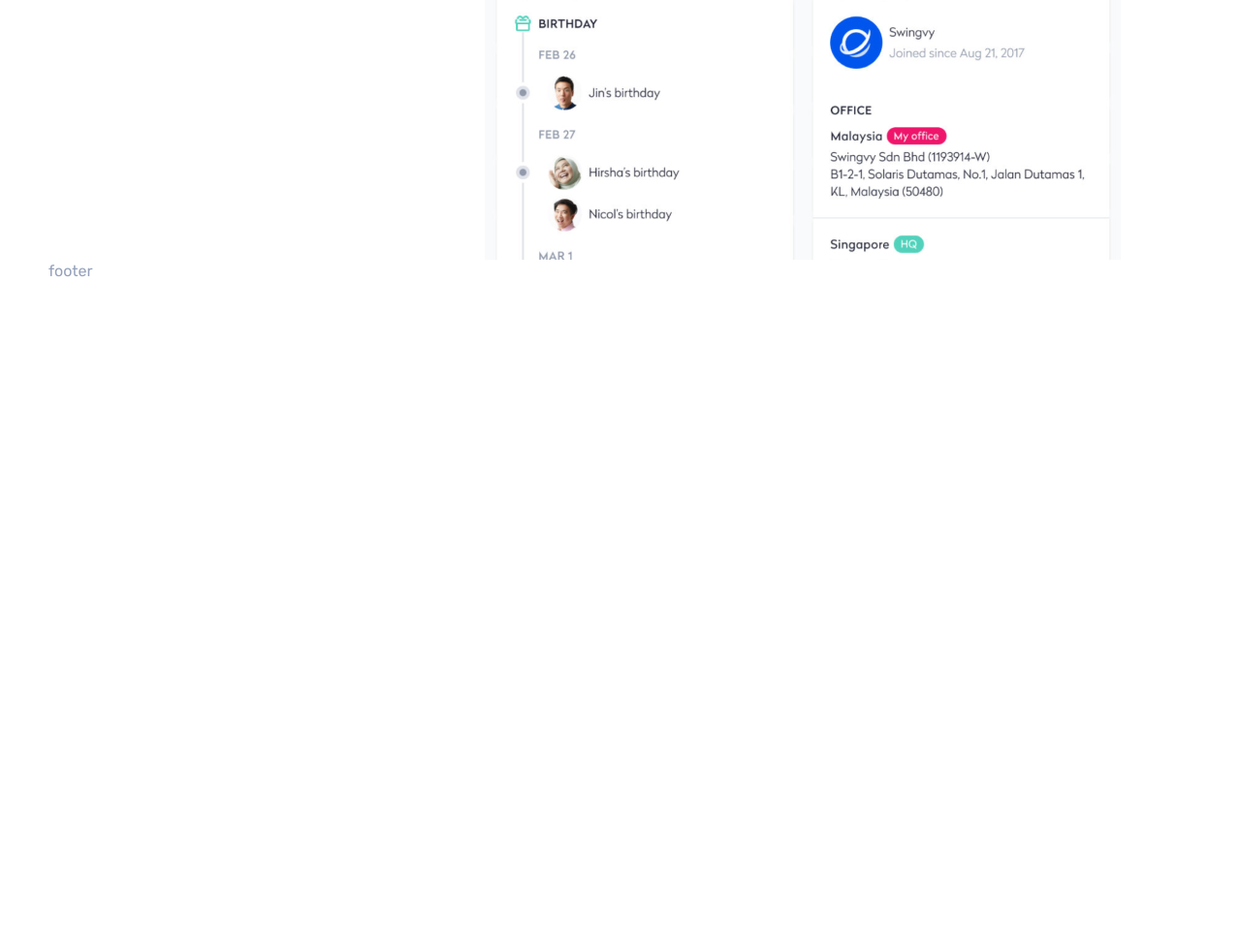
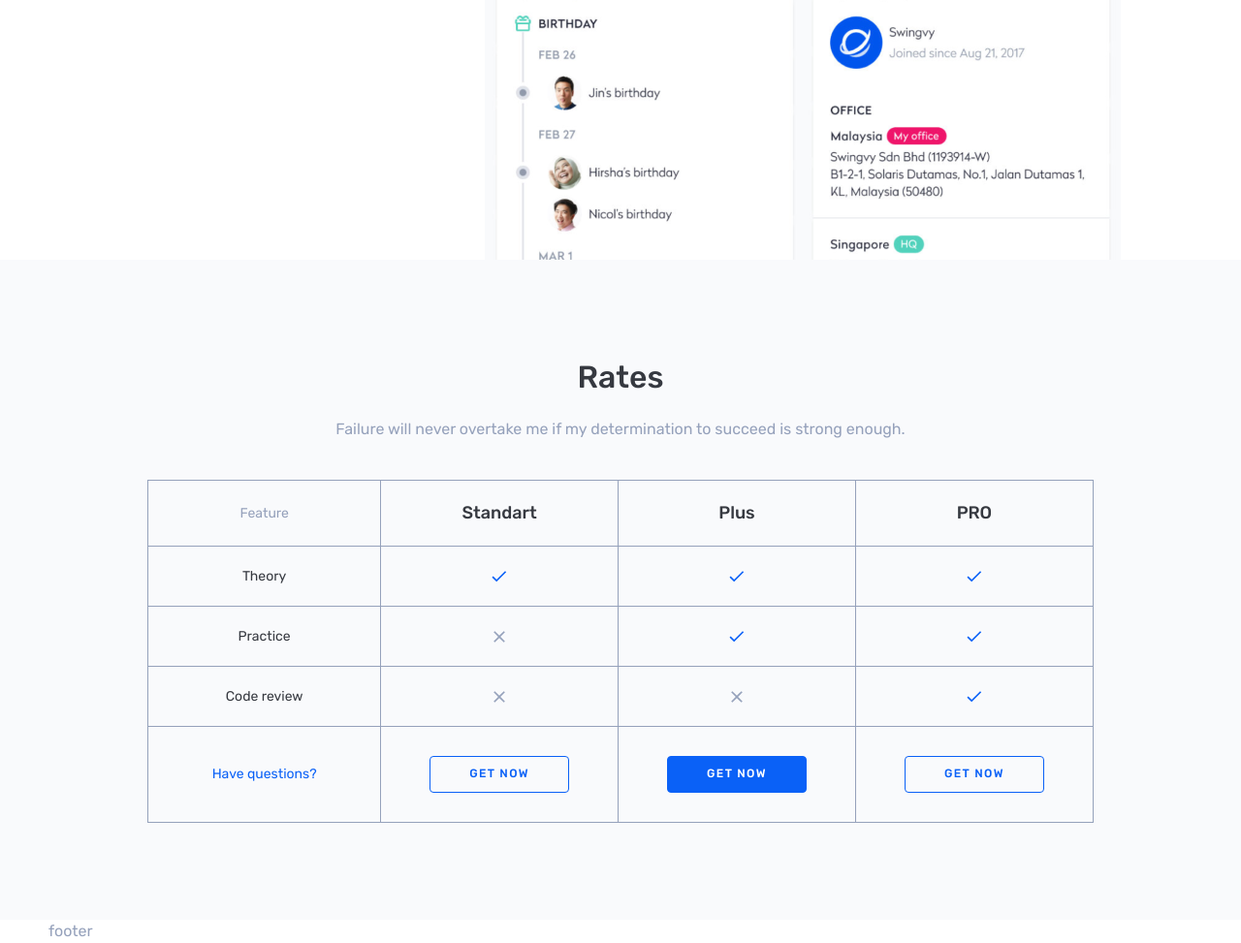
Before and after one commit to Anton533/incubator-template, a website: page src/html/pages/index.html in a window 1280 px wide. Shown: the part 608-1581 px from the top of the page at 97% size. Before the commit the page ends 900 px from the top, so only its background shows below. Drawn offline with nearby package versions, Linux system fonts and the light colour scheme; files that its build step writes are made by us from their sources.

Commit message:
add rates section

```diff
--- a/src/html/pages/index.html
+++ b/src/html/pages/index.html
@@ -1,4 +1,5 @@
 @@include("header.html")
+
 <div class="container-wide">
     <section class="hero">
         <div class="hero__content-box">
@@ -13,4 +14,65 @@
     </section>
 </div>
 
+<section class="rates">
+    <h2 class="rates__heading">Rates</h2>
+    <p class="rates__text">
+        Failure will never overtake me if my determination to succeed is
+        strong enough.
+    </p>
+    <table class="rates__table">
+        <tr>
+            <th class="feature-header">Feature</th>
+            <th class="standart-header">Standart</th>
+            <th class="plus-header">Plus</th>
+            <th class="pro-header">PRO</th>
+        </tr>
+        <tr>
+            <th class="theory-header">Theory</th>
+            <td class="standart-cell">
+                <img src="/img/icons/yes.svg" alt="" />
+                <!-- Feature -->
+            </td>
+            <td class="plus-cell">
+                <img src="/img/icons/yes.svg" alt="" />
+            </td>
+            <td class="pro-cell"><img src="/img/icons/yes.svg" alt="" /></td>
+        </tr>
+        <tr>
+            <th class="practice-header">Practice</th>
+            <td class="standart-cell">
+                <img src="/img/icons/no.svg" alt="" />
+            </td>
+            <td class="plus-cell">
+                <img src="/img/icons/yes.svg" alt="" />
+            </td>
+            <td class="pro-cell"><img src="/img/icons/yes.svg" alt="" /></td>
+        </tr>
+        <tr>
+            <th class="code-review-header">Code review</th>
+            <td class="standart-cell">
+                <img src="/img/icons/no.svg" alt="" />
+            </td>
+            <td class="plus-cell">
+                <img src="/img/icons/no.svg" alt="" />
+            </td>
+            <td class="pro-cell">
+                <img src="/img/icons/yes.svg" alt="" />
+            </td>
+        </tr>
+        <tr class="questions-header">
+            <th class="questions-header">Have questions?</th>
+            <td class="standart-cell">
+                <button class="btn btn--primary-outline">Get now</button>
+            </td>
+            <td class="plus-cell">
+                <button class="btn btn--primary">Get now</button>
+            </td>
+            <td class="pro-cell">
+                <button class="btn btn--primary-outline">Get now</button>
+            </td>
+        </tr>
+    </table>
+</section>
+
 @@include("footer.html")
--- a/src/sass/components/_components.scss
+++ b/src/sass/components/_components.scss
@@ -1,5 +1,8 @@
 @import './btn';
+
 @import './footer';
 
 @import './header';
 @import './hero';
+
+@import './rates';
--- /dev/null
+++ b/src/sass/components/_rates.scss
@@ -0,0 +1,67 @@
+.rates {
+  display: flex;
+  flex-direction: column;
+  align-items: center;
+  padding-top: 100px;
+  padding-bottom: 100px;
+  background-color: #f9fafc;
+
+  &__heading {
+    font-size: 32px;
+    line-height: 43px;
+    margin-bottom: 20px;
+  }
+  &__text {
+    margin-bottom: 40px;
+  }
+  &__table th {
+    min-width: 240px;
+    padding: 20px;
+  }
+  &__table td {
+    text-align: center;
+    img {
+      margin-left: auto;
+      margin-right: auto;
+    }
+  }
+
+  table,
+  th,
+  td {
+    border: 1px solid #95a1bb;
+    border-collapse: collapse;
+  }
+}
+
+.feature-header {
+  color: #95a1bb;
+  font-size: 14px;
+  font-weight: inherit;
+}
+
+.standart-header,
+.plus-header,
+.pro-header {
+  color: #363940;
+  font-size: 18px;
+  font-weight: 500;
+}
+
+.theory-header,
+.practice-header,
+.code-review-header {
+  color: #363940;
+  font-size: 14px;
+  font-weight: inherit;
+}
+
+.questions-header {
+  color: #0a61f7;
+  font-size: 14px;
+  font-weight: inherit;
+}
+
+.questions-header td {
+  padding: 30px 50px;
+}
```
